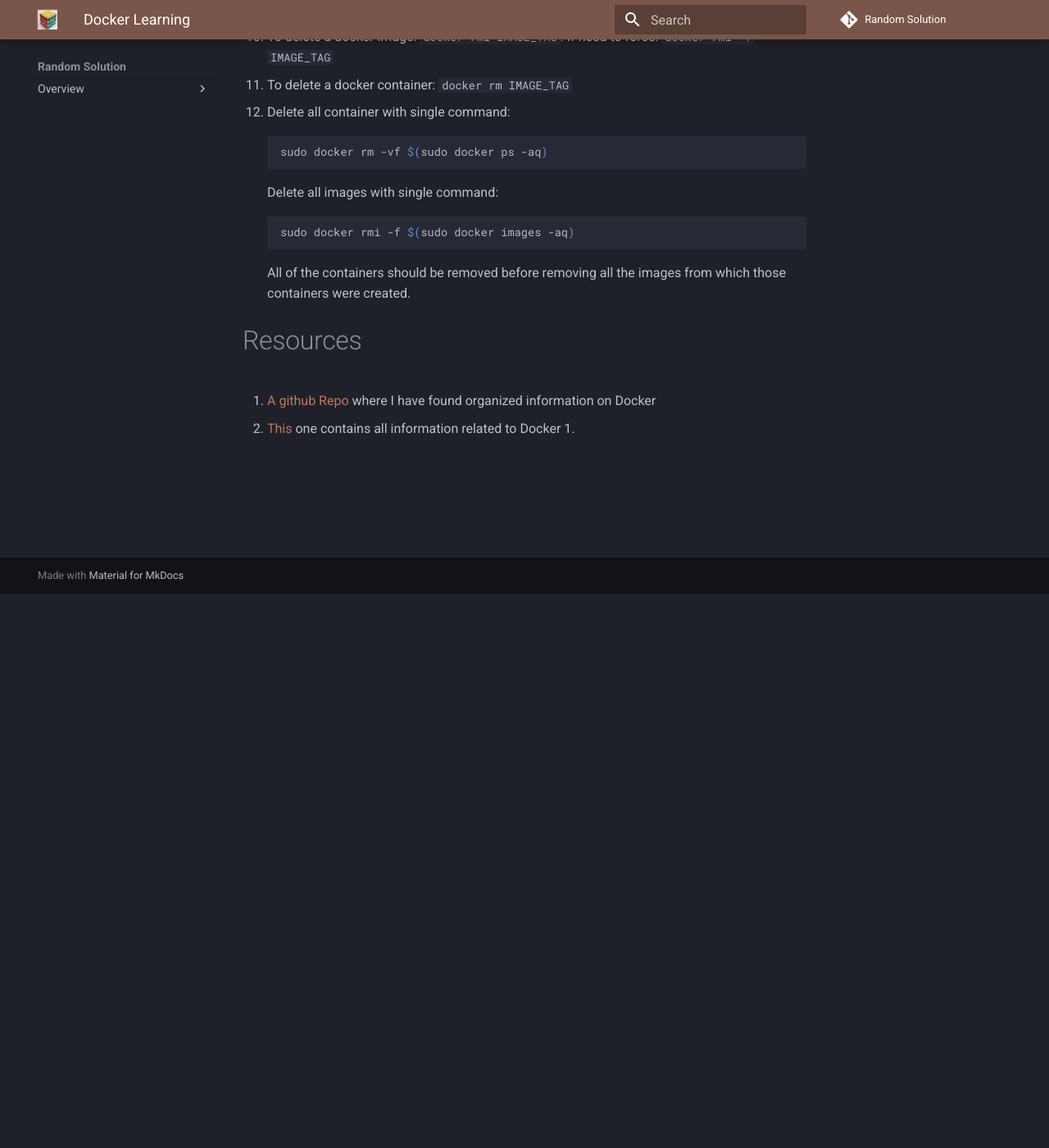
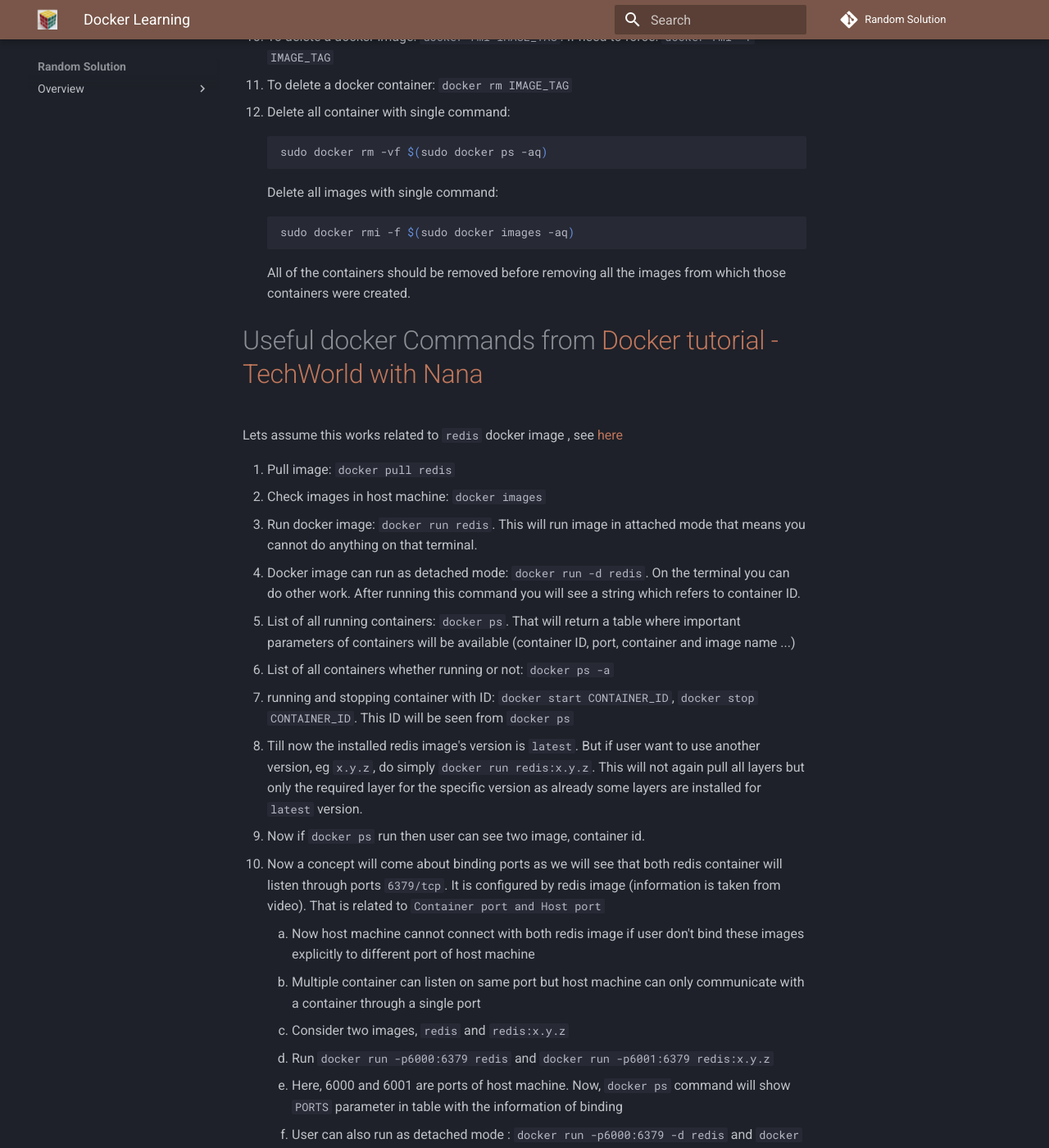
Before and after one commit to atifkarim/random_solution, an MkDocs documentation site: the page built from docs/docker_usage.md, in a window 1280 px wide and 1400 px high, scrolled down 676 px. Shown: the whole window at 82% size. Built offline with MkDocs 1.6.1 and Material for MkDocs 9.7.7, drawn with Linux system fonts in a browser that asks for light colours; comment, search, counter and statistics services are not loaded; some of the changed text lies outside the part shown.

Commit message:
Add useful basic command of docker
- Run, pull images with tags
- Start.stop container
- Creating container from images with attributes

```diff
--- a/docs/docker_usage.md
+++ b/docs/docker_usage.md
@@ -10,7 +10,7 @@ Here, I will try to  different commands to use Docker.
 1. To build a docker `docker build -t <your_username>/repository_name .`. Don't miss the last argument `a dot (.)`
 1. To avoid intermediate and None images try this while building `sudo docker build -rm <your_username>/repository_name .` [Source](https://forums.docker.com/t/how-to-remove-none-images-after-building/7050/7).
 1. To run a docker image `docker run <your_username>/repository_name`
-1. To push docker image to dicker hub: `docker push <your_username>/repository_name`. This command is also available in the docker hub repository.
+1. To push docker image to docker hub: `docker push <your_username>/repository_name`. This command is also available in the docker hub repository.
 1. To get all info related to docker: `docker system df -v`
 1. All docker image list : `docker images` or `docker images -a`
 1. All container list: `docker container ls -a`
@@ -30,6 +30,41 @@ Here, I will try to  different commands to use Docker.
 
     All of the containers should be removed before removing all the images from which those containers were created.
 
+# Useful docker Commands from [Docker tutorial - TechWorld with Nana](https://www.youtube.com/watch?v=3c-iBn73dDE&ab_channel=TechWorldwithNana)
+
+Lets assume this works related to `redis` docker image , see [here](https://hub.docker.com/_/redis)
+
+1. Pull image: `docker pull redis`
+1. Check images in host machine: `docker images`
+1. Run docker image: `docker run redis`. This will run image in attached mode that means you cannot do anything on that terminal.
+1. Docker image can run as detached mode: `docker run -d redis`. On the terminal you can do other work. After running this command you will see a string which refers to container ID.
+1. List of all running containers: `docker ps`. That will return a table where important parameters of containers will be available (container ID, port, container and image name ...)
+1. List of all containers whether running or not: `docker ps -a`
+1. running and stopping container with ID: `docker start CONTAINER_ID`, `docker stop CONTAINER_ID`. This ID will be seen from `docker ps`
+1. Till now the installed redis image's version is `latest`. But if user want to use another version, eg `x.y.z`, do simply `docker run redis:x.y.z`. This will not again pull all layers but only the required layer for the specific version as already some layers are installed for `latest` version.
+1. Now if `docker ps` run then user can see two image, container id.
+1. Now a concept will come about binding ports as we will see that both redis container will listen through ports `6379/tcp`. It is configured by redis image (information is taken from video). That is related to `Container port and Host port`
+
+    1. Now host machine cannot connect with both redis image if user don't bind these images explicitly to different port of host machine
+    1. Multiple container can listen on same port but host machine can only communicate with a container through a single port
+    1. Consider two images, `redis` and `redis:x.y.z`
+    1. Run `docker run -p6000:6379 redis` and `docker run -p6001:6379 redis:x.y.z`
+    1. Here, 6000 and 6001 are ports of host machine. Now, `docker ps` command will show `PORTS` parameter in table with the information of binding
+    1. User can also run as detached mode : `docker run -p6000:6379 -d redis` and `docker run -p6001:6379 -d redis:x.y.z`
+    1. If user does, ``docker run -p6001:6379 redis` it will throw error as 6001 port is already allocated
+
+1. Debugging docker containers: `docker logs CONTAINER_ID` or `docker logs NAMES`. All parameters `CONTAINER_ID`, `NAMES` will be found in return table of `docker ps` command.
+1. Naming of container by user's wish: `docker run -d -p6000:6379 --name redis-older redis:x.y.z`
+1. To get a terminal on the container to do further process using Linux command `docker exec -it CONTAINER_ID /bin/bash` or `docker exec -it NAMES /bin/bash`. That will take user inside of the container. That means virtual file system inside the container.
+1. `-it` stands for `interactive terminal`.
+1. By typing `exit` user can close the session.
+1. `docker run` and `docker start` confusion
+
+    1. `docker run` - tells to create container with different attribute (eg: names, port binding, attach/detach) from image
+    1.  Then `docker ps` will show the available containers.
+    1. And `docker start CONTAINER_ID` will start a container with the provided attributes
+
+
 
 # Resources
 1. [A github Repo](https://github.com/prakhar1989/docker-curriculum) where I have found organized information on Docker
```
